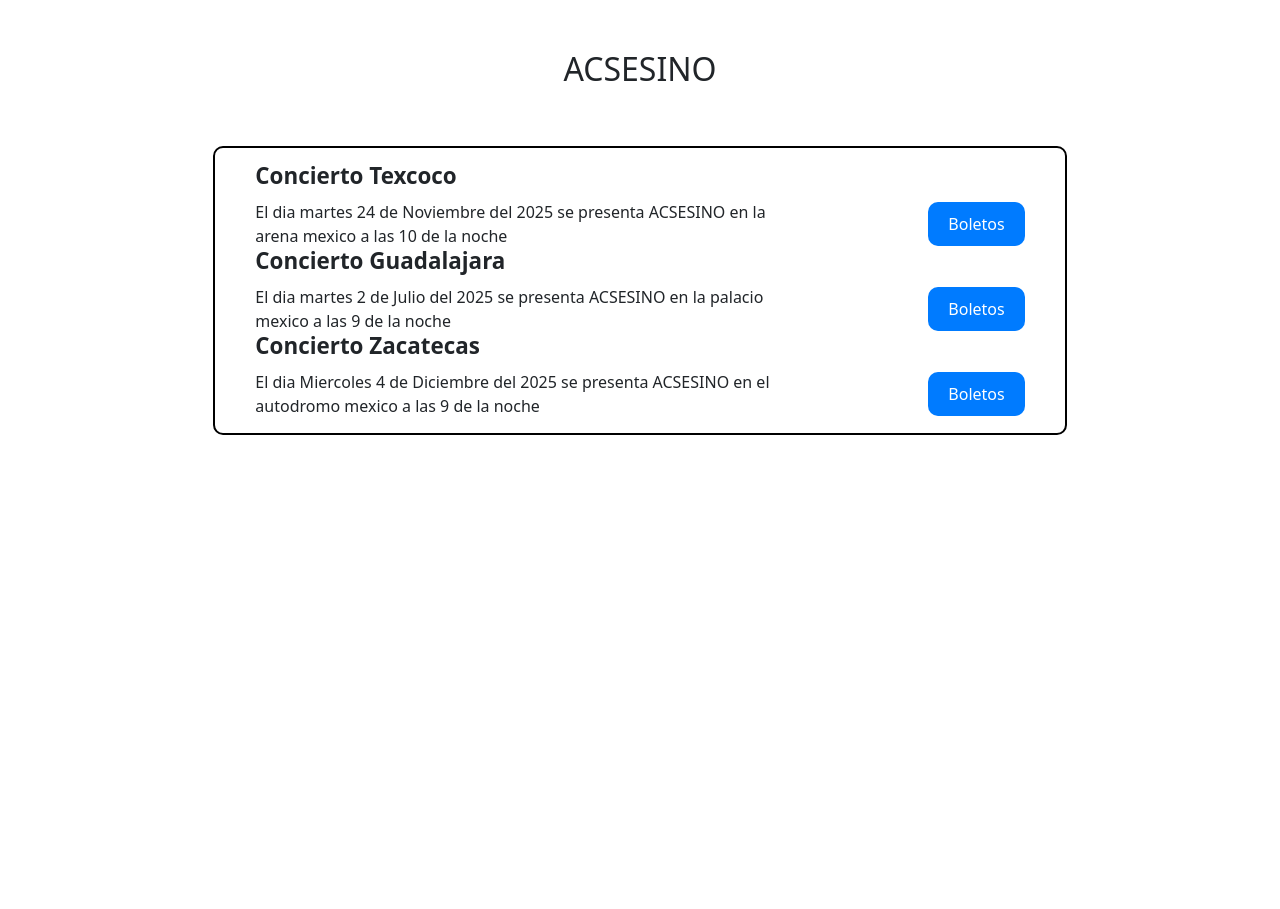
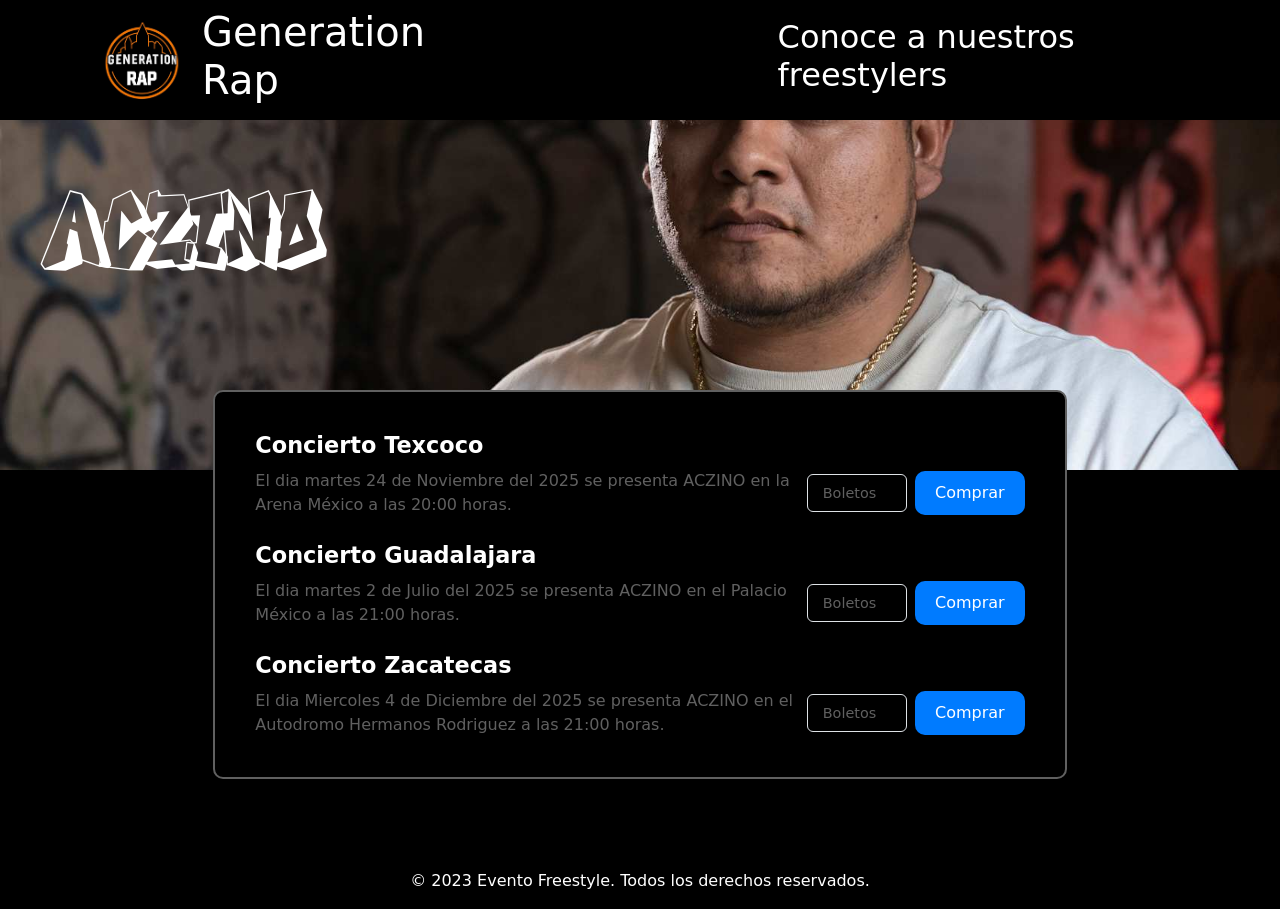
Before and after one commit to gapman20/GenerationRap, a plain HTML site: page aczino.html in a window 1280 px wide. Before the commit the page ends 800 px from the top, so only its background shows below. Drawn offline with nearby package versions, Linux system fonts and the light colour scheme.

Commit message:
feat: css raperos

```diff
--- a/aczino.html
+++ b/aczino.html
@@ -6,42 +6,60 @@
     <title>Boletos</title>
     <link href="https://cdn.jsdelivr.net/npm/bootstrap@5.3.3/dist/css/bootstrap.min.css" rel="stylesheet">
     <link rel="stylesheet" href="estilos/estilo.css">
+    <link rel="stylesheet" href="style/main.css">
   </head>
-<body>
-
-  <div class="text-center titulo">
-    <h2>ACSESINO</h2>
+  <body class="body">
+    <a href="./index.html">
+      <header class="container">
+        <img src="./img/Imagen de WhatsApp 2025-05-11 a las 08.45.59_58131ee9.jpg" alt="Logo de generation rap" id="logo-generation-rap">
+        <h1>Generation Rap</h1>
+        <h2>Conoce a nuestros freestylers</h2>
+      </header>
+    </a>
+  <div class="text-center titulo parallax aczino">
+    <h2>ACZINO</h2>
   </div>
-
   <div class="col-md-8 tarjeta-redonda">
     <div class="card-body">
       <h5 class="card-title">Concierto Texcoco</h5>
-    <div class="contenido-linea">
-      <p class="card-text">
-        El dia martes 24 de Noviembre del 2025 se presenta ACSESINO en la arena mexico a las 10 de la noche
+      <div class="contenido-linea d-flex align-items-center flex-wrap gap-2">
+        <p class="card-text flex-grow-1 mb-0">
+          El dia martes 24 de Noviembre del 2025 se presenta ACZINO en la Arena México a las 20:00 horas.
         </p>
-      <a href="#" class="btn btn-primary button">Boletos</a>
+        <div class="d-flex align-items-center gap-2">
+          <input type="number" id="cantTEX" min="0" max="5" placeholder="Boletos" class="form-control" style="width: 100px">
+          <a href="#" class="btn btn-primary button">Comprar</a>
+        </div>
       </div>
     </div>
     <div class="card-body">
       <h5 class="card-title">Concierto Guadalajara</h5>
-    <div class="contenido-linea">
-      <p class="card-text">
-        El dia martes 2 de Julio del 2025 se presenta ACSESINO en la palacio mexico a las 9 de la noche
+      <div class="contenido-linea d-flex align-items-center flex-wrap gap-2">
+        <p class="card-text flex-grow-1 mb-0">
+            El dia martes 2 de Julio del 2025 se presenta ACZINO en el Palacio México a las 21:00 horas.
         </p>
-      <a href="#" class="btn btn-primary button">Boletos</a>
+        <div class="d-flex align-items-center gap-2">
+            <input type="number" id="cantGDL" min="0" max="5" placeholder="Boletos" class="form-control" style="width: 100px">
+            <a href="#" class="btn btn-primary button">Comprar</a>
+        </div>
       </div>
     </div>
     <div class="card-body">
       <h5 class="card-title">Concierto Zacatecas</h5>
-    <div class="contenido-linea">
-      <p class="card-text">
-        El dia Miercoles 4 de Diciembre del 2025 se presenta ACSESINO en el autodromo mexico a las 9 de la noche
+      <div class="contenido-linea d-flex align-items-center flex-wrap gap-2">
+        <p class="card-text flex-grow-1 mb-0">
+          El dia Miercoles 4 de Diciembre del 2025 se presenta ACZINO en el Autodromo Hermanos Rodriguez a las 21:00 horas.
         </p>
-      <a href="#" class="btn btn-primary button">Boletos</a>
+        <div class="d-flex align-items-center gap-2">
+            <input type="number" id="cantZAC" min="0" max="5" placeholder="Boletos" class="form-control" style="width: 100px">
+            <a href="#" class="btn btn-primary button">Comprar</a>
         </div>
       </div>
     </div>
+  </div>
+  <footer>
+    <p>&copy; 2023 Evento Freestyle. Todos los derechos reservados.</p>
+  </footer>
   <!-- Script de Bootstrap (para menús y componentes interactivos) -->
   <script src="https://cdn.jsdelivr.net/npm/bootstrap@5.3.3/dist/js/bootstrap.bundle.min.js"></script>
 
--- a/estilos/estilo.css
+++ b/estilos/estilo.css
@@ -1,17 +1,30 @@
+@font-face {
+   font-family: docallisme;
+   src: url("../fonts/docallisme.ttf");
+}
 
 .titulo{
-    padding:50px 20px;
+  padding:50px 50px;
+  color:white;
+}
+
+.titulo > h2{
+  font-family: docallisme;
+  float:left;
+  font-size: 100px;
 }
 
 /* Estilo para la tarjeta que envuelve todo el contenido (borde, espaciado, alineación) */
 .tarjeta-redonda {
-  border: 2px solid black;         /* Borde azul alrededor de la tarjeta */
+  border: 2px solid rgb(96, 96, 96);         /* Borde azul alrededor de la tarjeta */
   border-radius: 10px;               /* Esquinas redondeadas */
   padding: 15px 40px;                /* Espaciado interno (arriba/abajo: 15px, izquierda/derecha: 20px) */
   margin-bottom: 90px;               /* Espacio debajo de cada tarjeta */
   max-width: 2000px;                 /* Ancho máximo de la tarjeta */
   margin-left: auto;                 /* Centrar horizontalmente */
   margin-right: auto;                /* Centrar horizontalmente */
+  color:white;                     /* Color blanco texto tarjeta*/
+  background-color: inherit;         /* Se repite fondo para evitar transparencia*/
 }
 
 /* Estilo para el título del concierto */
@@ -35,6 +48,7 @@
   margin: 0;                         /* Eliminar espacio por defecto del párrafo */
   text-align: left;                 /* Alineación a la izquierda */
   flex: 1;                          /* Ocupar todo el espacio disponible a la izquierda del botón */
+  color: rgb(96, 96, 96)
 }
 
 /* Estilo del botón */
@@ -47,3 +61,46 @@
   cursor: pointer;                   /* Cambia el cursor al pasar sobre el botón */
   white-space: nowrap;               /* Evita que el texto del botón se divida en varias líneas */
 }
+
+/* Estilo texto descriptivo del concierto*/
+.card-body{
+  margin: 25px 0 25px 0;            /* Margenes entre las lineas de eventos*/
+}
+
+/* Estilo elemento a menú*/
+.body > a{
+  text-decoration: none;            /* Se quita decoración de enlace*/
+}
+
+/*Clase parallax para imagen*/
+.parallax {
+  min-height: 350px;                                /* tamaño fijo a 350 px*/
+  background-attachment: fixed;                     /* Imagen fija */
+  background-position: center;                      /* Imagen centrada */
+  background-repeat: no-repeat;                     /* No se repite el fondo*/
+  background-size: cover;                          /* Cubrir todo */
+  margin-bottom: -80px;                              /* Margen con el siguiente elemento */
+}
+
+.aczino{
+    background-image: url("../img/aczinoPar.jpeg");       /* Imagen del rapero */
+}
+
+.azuky{
+    background-image: url("../img/azukyPar.avif");       /* Imagen del rapero */
+}
+
+.chuty{
+    background-image: url("../img/chutyPar.jpg");       /* Imagen del rapero */
+}
+
+input[type=number]{
+  color:white;
+  background-color: black;
+}
+
+input[type=number]::placeholder{
+  color:rgb(96, 96, 96);
+  font-size:.9em;
+  text-align:center;
+}
```
Also changed, not shown: azuky.html (+34 -16 lines), chuty.html (+34 -16 lines), fonts/docallisme.ttf (added), img/aczinoPar.jpeg (added), img/azukyPar.avif (added), img/chutyPar.jpg (added). Lines whose indentation alone changed are shown as unchanged.
